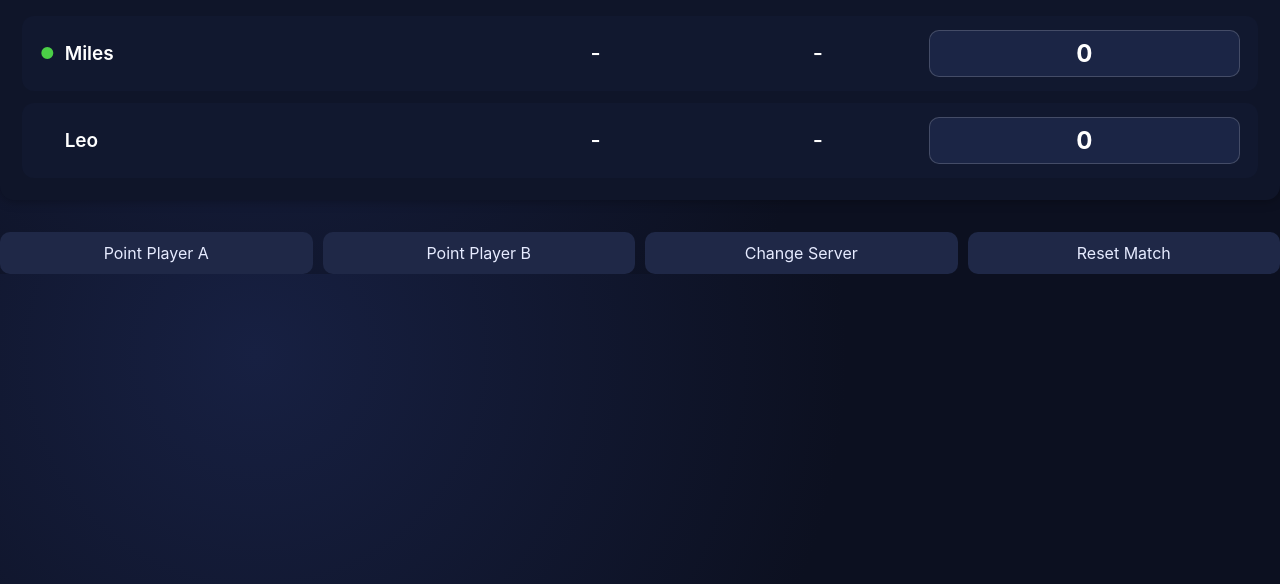
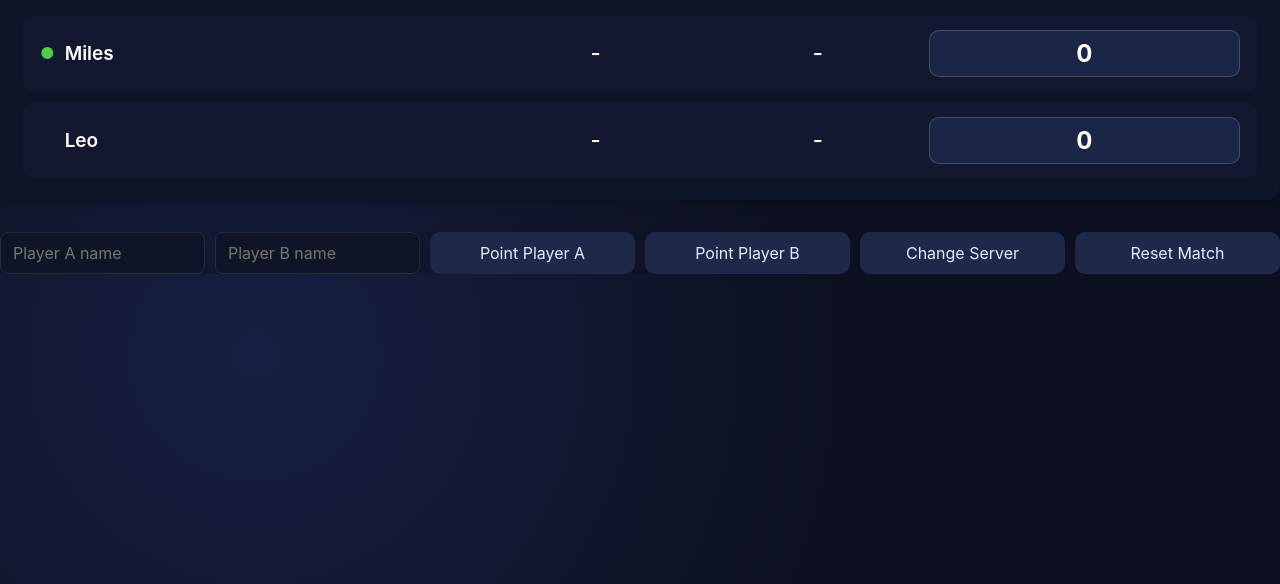
Before and after one commit to maxmutov-art/Tennis-matchscore, a website: page index.html in a window 1280 px wide. Shown: the part 132-716 px from the top of the page. Drawn offline with Linux system fonts and the light colour scheme.

Commit message:
Update index.html

```diff
--- a/index.html
+++ b/index.html
@@ -54,6 +54,12 @@
 
     <!-- CONTROLS -->
     <div class="controls">
+        <input type="text" placeholder="Player A name"
+       oninput="changeName('A', this.value)" />
+
+<input type="text" placeholder="Player B name"
+       oninput="changeName('B', this.value)" />
+
         <button onclick="pointWon('A')">Point Player A</button>
         <button onclick="pointWon('B')">Point Player B</button>
         <button onclick="changeServer()">Change Server</button>
```
